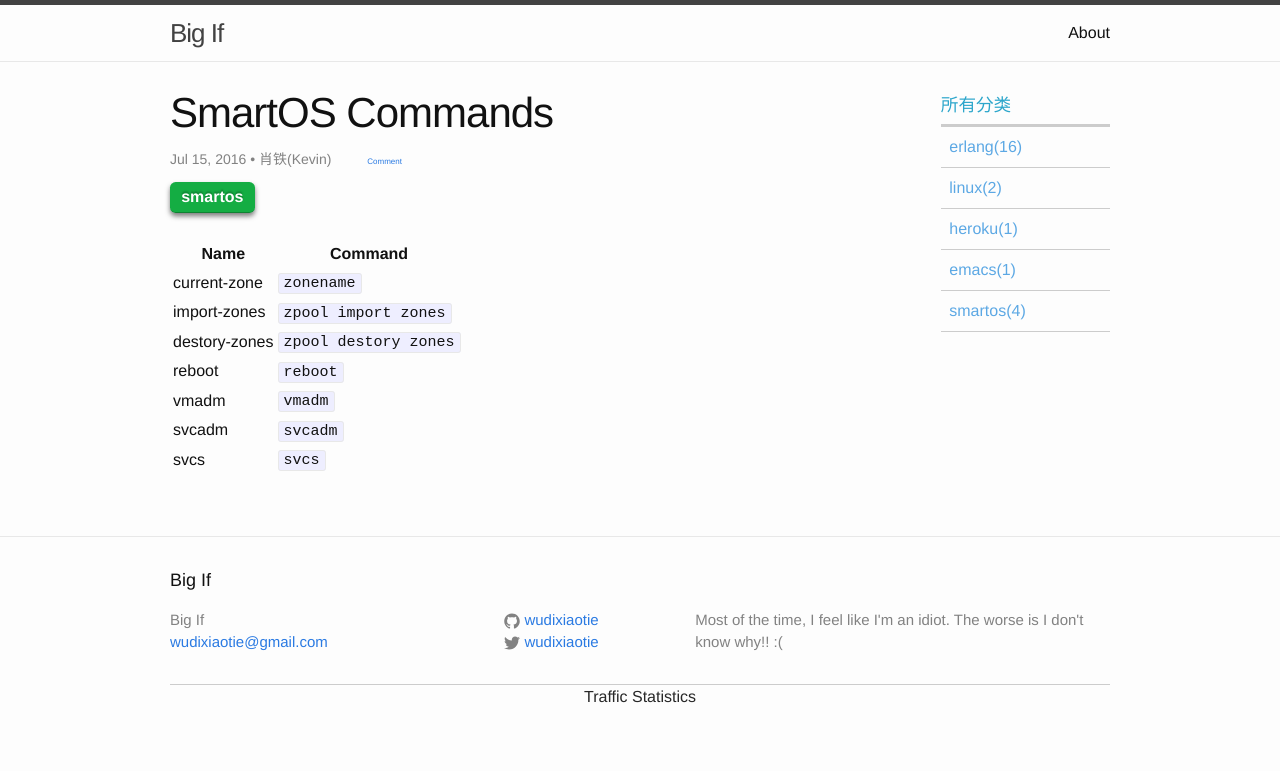
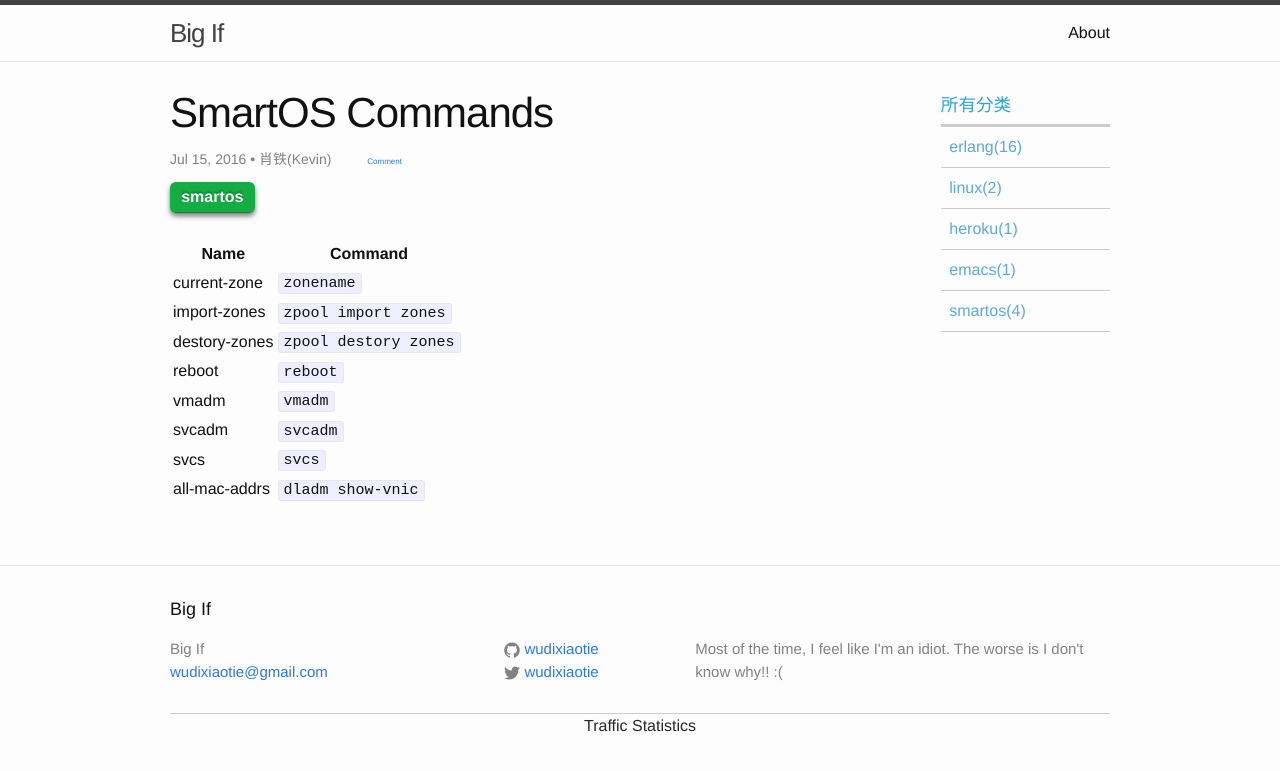
Before and after one commit to wudixiaotie/wudixiaotie.github.io, a Jekyll site: the page built from _posts/2016-07-15-smartos-commands.md, in a window 1280 px wide. Shown: the top 771 px of the page. Built offline with Jekyll 4.4.1, drawn with Linux system fonts in a browser that asks for light colours; comment, search, counter and statistics services are not loaded.

Commit message:
new post

```diff
--- a/_posts/2016-07-15-smartos-commands.md
+++ b/_posts/2016-07-15-smartos-commands.md
@@ -15,3 +15,4 @@ categories: smartos
 |vmadm | `vmadm` |
 |svcadm | `svcadm` |
 |svcs | `svcs` |
+|all-mac-addrs | `dladm show-vnic`  |
```
